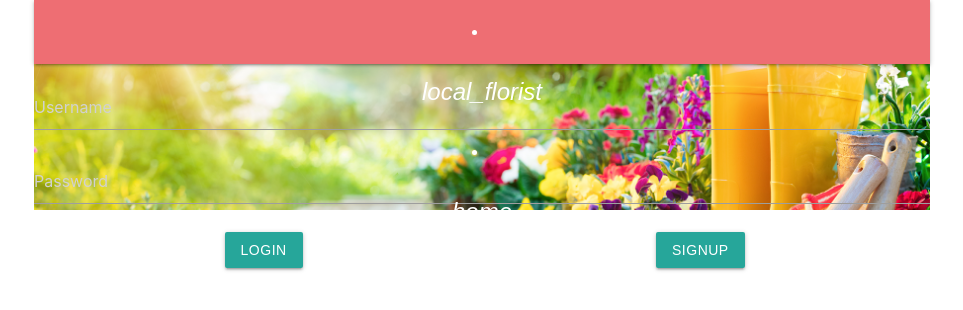
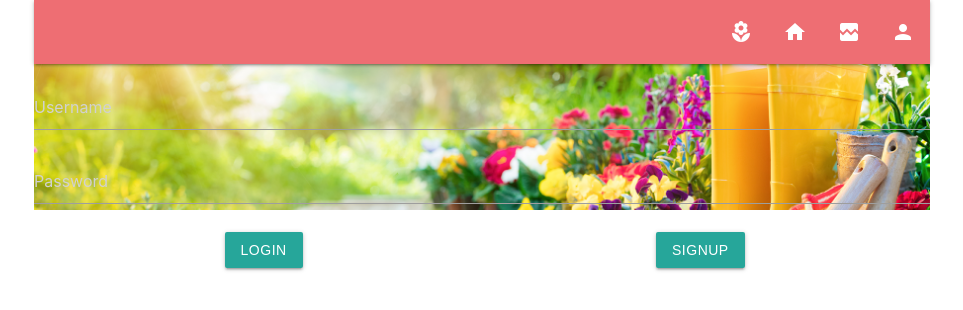
Before and after one commit to casmith205/Plant-Tracker, a React (Create React App) app in the folder client/: page / in a window 1280 px wide. Shown: the top 310 px of the page, without its empty margins (158-1121 px from the left). Built offline with nearby package versions, Linux system fonts and the light colour scheme.

Commit message:
navbar fixed!

```diff
--- a/client/public/index.html
+++ b/client/public/index.html
@@ -10,7 +10,8 @@
     <link rel="stylesheet" href="https://cdnjs.cloudflare.com/ajax/libs/materialize/1.0.0-beta/css/materialize.min.css">
     <script src="https://ajax.googleapis.com/ajax/libs/jquery/3.3.1/jquery.min.js"></script>
     <link rel="shortcut icon" href="%PUBLIC_URL%/favicon.ico">
-
+    <!-- Materialize icons - hopefully-->
+    <link href="https://fonts.googleapis.com/icon?family=Material+Icons" rel="stylesheet">
     <title>Plant Tracker</title>
   </head>
   <body>
--- a/client/src/components/AddPlantIcon.js
+++ b/client/src/components/AddPlantIcon.js
@@ -4,4 +4,4 @@ const NavBar = props => {
 
 }
 
-export default NavBar;
+export default AddPlantIcon;
--- a/client/src/components/NavBar.js
+++ b/client/src/components/NavBar.js
@@ -6,11 +6,15 @@ render () {
 
     <div>
         <nav brand='logo' right>
-            <li href='Outdoor pg'><i>local_florist</i></li>
-            <li href='Indoor pg'><i>home</i></li>
-            <li href='Graveyard pg'><i>broken_image</i></li>
-            <li href='Profile pg'><i>person</i></li>
-         </nav>
+            <div class="nav-wrapper">
+                <ul id="nav-mobile" class="right hide-on-med-and-down">
+                    <li><a href='Outdoor pg'><i class="small material-icons">local_florist</i></a></li>
+                    <li><a href='Indoor pg'><i class="small material-icons">home</i></a></li>
+                    <li><a href='Graveyard pg'><i class="small material-icons">broken_image</i></a></li>
+                    <li><a href='Profile pg'><i class="small material-icons">person</i></a></li>
+                </ul>
+            </div>
+        </nav>
     </div>
 
     )};
```
